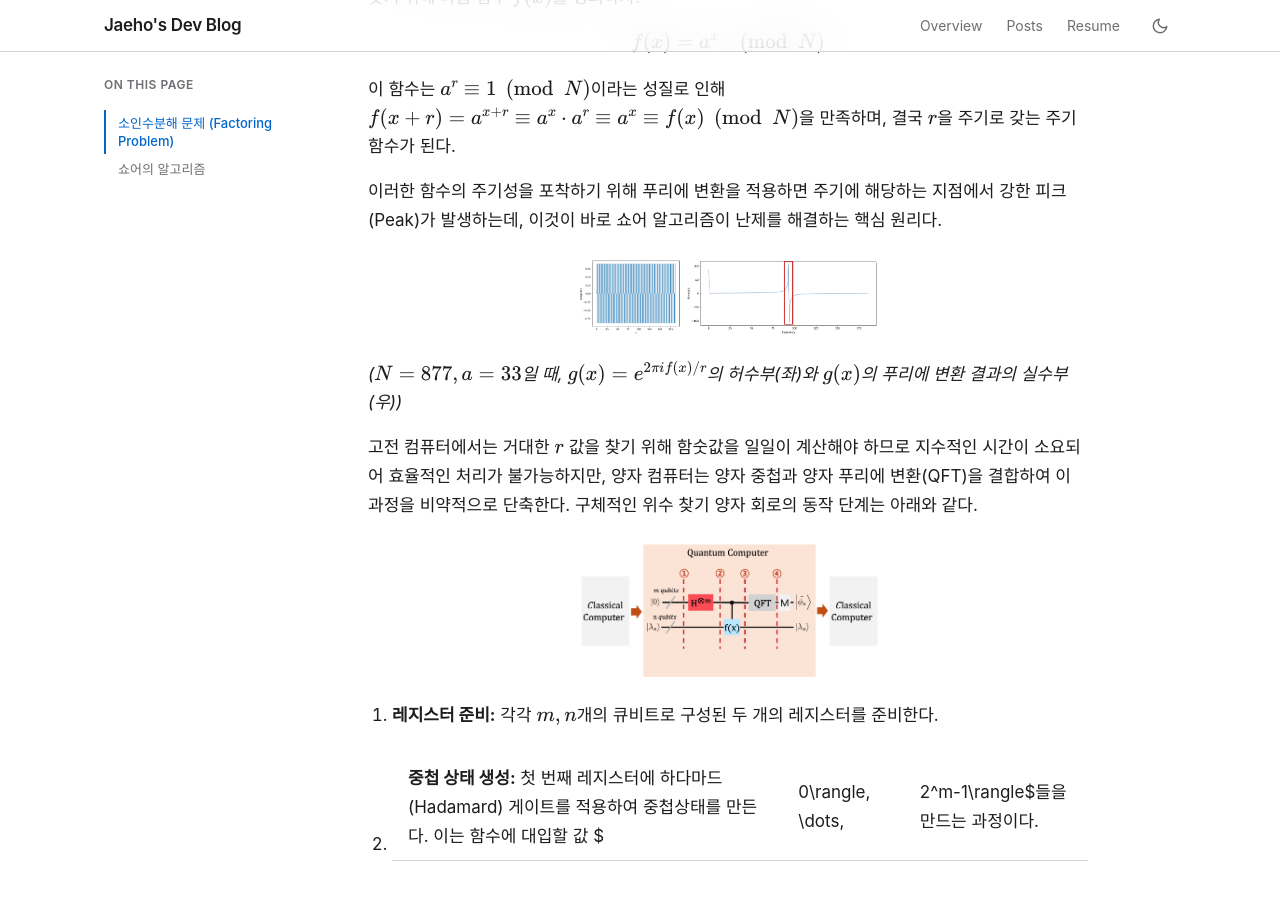
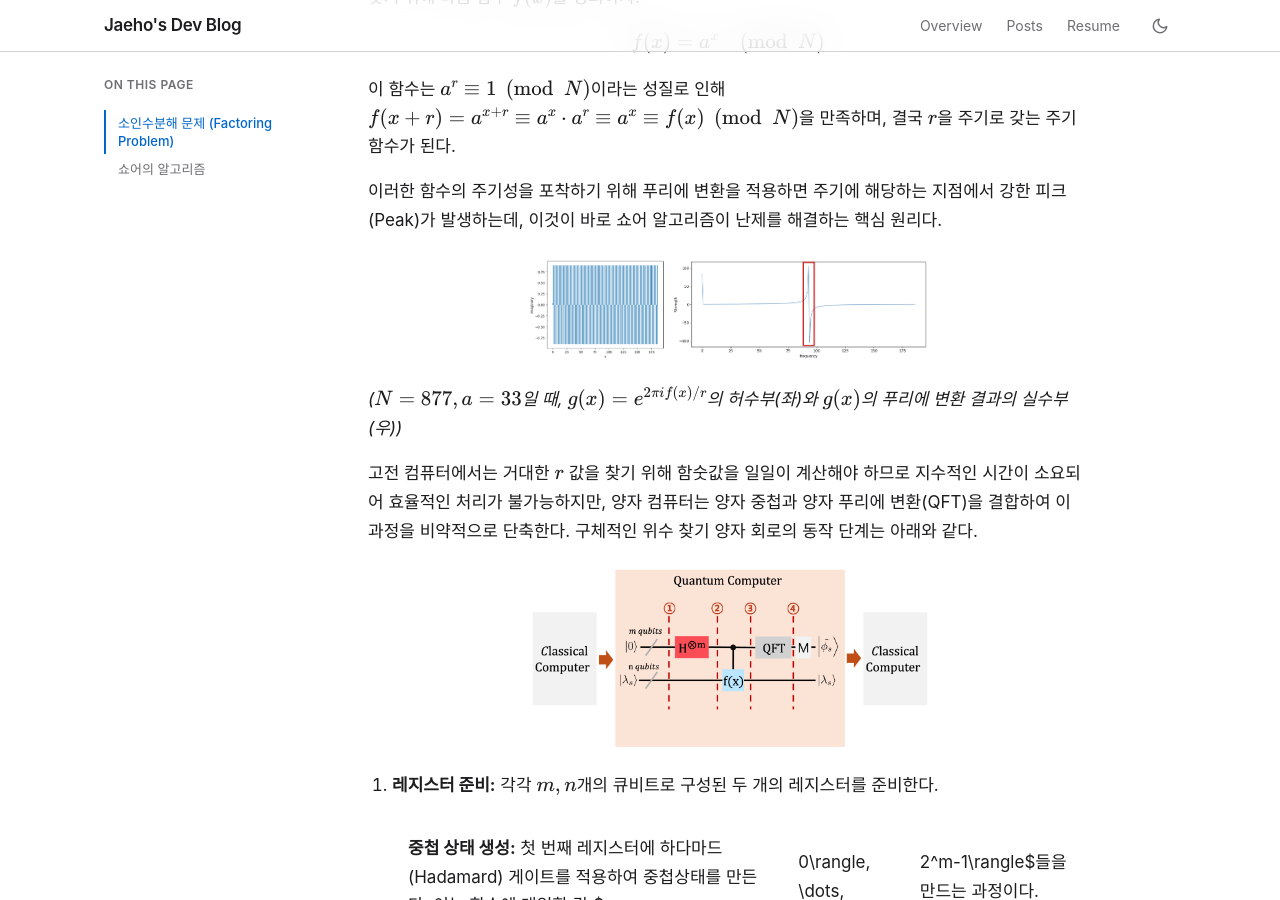
Before and after one commit to jaeho0718/jaeho0718.github.io, a Jekyll site: the page built from _posts/2026-04-16-shor-algorithm.md, in a window 1280 px wide and 900 px high, scrolled down 1746 px. Built offline with Jekyll 4.4.1, drawn with Linux system fonts in a browser that asks for light colours.

Commit message:
Fix image size of shor' algorithm post

```diff
--- a/_posts/2026-04-16-shor-algorithm.md
+++ b/_posts/2026-04-16-shor-algorithm.md
@@ -60,13 +60,13 @@ $$
 
 이러한 함수의 주기성을 포착하기 위해 푸리에 변환을 적용하면 주기에 해당하는 지점에서 강한 피크(Peak)가 발생하는데, 이것이 바로 쇼어 알고리즘이 난제를 해결하는 핵심 원리다.
 
-<p align="center"><img src="/assets/posts/2026-04-16-shor/fourier_result.png" width="300"></p>
+<p align="center"><img src="/assets/posts/2026-04-16-shor/fourier_result.png" width="400"></p>
 
 *($N=877, a=33$일 때, $g(x)=e^{2\pi i f(x)/r}$의 허수부(좌)와 $g(x)$의 푸리에 변환 결과의 실수부(우))*
 
 고전 컴퓨터에서는 거대한 $r$ 값을 찾기 위해 함숫값을 일일이 계산해야 하므로 지수적인 시간이 소요되어 효율적인 처리가 불가능하지만, 양자 컴퓨터는 양자 중첩과 양자 푸리에 변환(QFT)을 결합하여 이 과정을 비약적으로 단축한다. 구체적인 위수 찾기 양자 회로의 동작 단계는 아래와 같다.
 
-<p align="center"><img src="/assets/posts/2026-04-16-shor/simple_shor_circuit.png" width="300"></p>
+<p align="center"><img src="/assets/posts/2026-04-16-shor/simple_shor_circuit.png" width="400"></p>
 
 1. **레지스터 준비:** 각각 $m, n$개의 큐비트로 구성된 두 개의 레지스터를 준비한다.
 2. **중첩 상태 생성:** 첫 번째 레지스터에 하다마드(Hadamard) 게이트를 적용하여 중첩상태를 만든다. 이는 함수에 대입할 값 $|0\rangle, \dots, |2^m-1\rangle$들을 만드는 과정이다.
```
